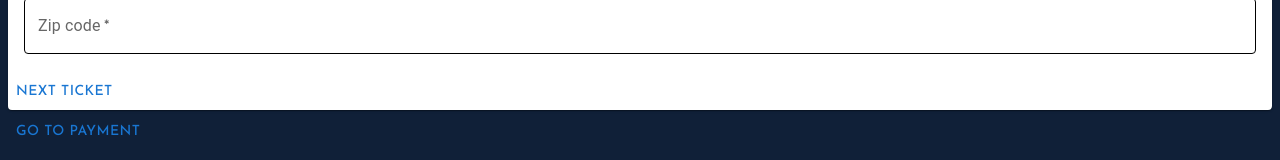
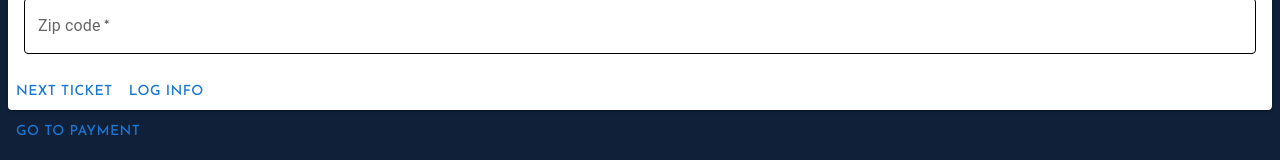
Before and after one commit to jona08n9/booking_flow, a Next.js app: page /contact_information in a window 1280 px wide. Shown: the part 327-487 px from the top of the page. Built offline with nearby package versions, Linux system fonts and the light colour scheme; a web font is replaced by a local one.

Commit message:
contact information is stored in bookingInformation

```diff
--- a/src/pages/contact_information.js
+++ b/src/pages/contact_information.js
@@ -124,14 +124,13 @@ const NumericFormatCustom = React.forwardRef(function NumericFormatCustom(props,
 });
 
 function Contact(props) {
-  const [bookingDetails, setBookingDetails] = useContext(BookingInformation)
+  const [bookingDetails, setBookingDetails] = useContext(BookingInformation);
   const [currentAccordionIndex, setCurrentAccordionIndex] = useState(0);
-  const [formArray, setFormArray ]= useState([]);
-
+  const [formArray, setFormArray] = useState([]);
 
   const handleNextTicket = () => {
     setCurrentAccordionIndex(currentAccordionIndex + 1);
-    console.log(formArray)
+    console.log(formArray);
   };
 
   const handleSubmit = (event) => {
@@ -149,25 +148,31 @@ function Contact(props) {
     handleNextTicket();
     console.log("Form Data:", JSON.stringify(formData));
     console.log(formData); // Log the stringified form data
-console.log(formArray.length)
+    console.log(formArray.length);
     // event.target.reset()
-  }
+  };
 
   useEffect(() => {
     console.log(formArray);
   }, [formArray]);
 
+  function updateBookingDetails() {
+    setBookingDetails((prev) => ({
+      ...prev,
+      contactInformation: {
+        formArray,
+      },
+    }));
+  }
+
   return (
     <>
-
       {[...Array(bookingDetails.ticketAmount)].map((_, index) => (
-          <ContactForm numOfTickets={index + 1} key={index} fromIndex={index} isExpanded={index === currentAccordionIndex} onNextTicket={handleNextTicket} handleSubmit={handleSubmit} onClickAccordion={() => setCurrentAccordionIndex(index)} onSubmit={(formData, formIndex) => handleSubmit(formData, formIndex)} />
+        <ContactForm bookingDetails={bookingDetails} updateBookingDetails={updateBookingDetails} numOfTickets={index + 1} key={index} fromIndex={index} isExpanded={index === currentAccordionIndex} onNextTicket={handleNextTicket} handleSubmit={handleSubmit} onClickAccordion={() => setCurrentAccordionIndex(index)} />
       ))}
-        <Button  type="submit"
-           className=" rounded-none border-2 border-solid place-self-center border-color-yellow h-10 mb-10 px-6 text-color-yellow hover:bg-color-yellow hover:text-color-black font-sans font-semibold gap-5 ">
+      <Button onClick={updateBookingDetails} className=" mb-10 h-10 gap-5 place-self-center rounded-none border-2 border-solid border-color-yellow px-6 font-sans font-semibold text-color-yellow hover:bg-color-yellow hover:text-color-black ">
         <span className="pt-1">Go to payment</span>
       </Button>
-
     </>
   );
 }
@@ -184,8 +189,6 @@ function ContactForm(props) {
       [event.target.name]: event.target.value,
     });
   };
-
-
 
   const handleChangeZip = (event) => {
     const limit = 4;
@@ -204,17 +207,19 @@ function ContactForm(props) {
           <Typography className="text-color-black">Ticket #{props.numOfTickets} </Typography>
         </AccordionSummary>
         <AccordionDetails>
-        <ValidationTextField fullWidth type="text" label="First name" required variant="outlined" defaultValue="" id="validation-outlined-input" name="firstName"/>
-        <ValidationTextField fullWidth className="mt-4" type="text" label="Last name" required variant="outlined" defaultValue="" id="validation-outlined-input" name="lastName"/>
-        <ValidationTextFieldPhone className="mt-4" onChange={handleChange}  id="formatted-text-mask-input" InputProps={{ inputComponent: TextMaskCustom }} fullWidth label="Phone number" required variant="outlined" value={values.phoneNumber} inputValue={inputValue} name="phoneNumber"/>
-        <ValidationTextField type="email" fullWidth className="mt-4" label="Email" required variant="outlined" defaultValue="" id="validation-outlined-input" name="email"/>
-        <ValidationTextField fullWidth className="mt-4" type="text" label="Street and house number" required variant="outlined" defaultValue="" id="validation-outlined-input" name="streetAdress"/>
-        <ValidationTextFieldZip type="number" fullWidth className="mt-4" label="Zip code" required variant="outlined" value={zipCode} defaultValue="" id="validation-outlined-input" onChange={handleChangeZip} inputValueZip={inputValueZip} name="zipCode"/>
+          <ValidationTextField fullWidth type="text" label="First name" required variant="outlined" defaultValue="" id="validation-outlined-input" name="firstName" />
+          <ValidationTextField fullWidth className="mt-4" type="text" label="Last name" required variant="outlined" defaultValue="" id="validation-outlined-input" name="lastName" />
+          <ValidationTextFieldPhone className="mt-4" onChange={handleChange} id="formatted-text-mask-input" InputProps={{ inputComponent: TextMaskCustom }} fullWidth label="Phone number" required variant="outlined" value={values.phoneNumber} inputValue={inputValue} name="phoneNumber" />
+          <ValidationTextField type="email" fullWidth className="mt-4" label="Email" required variant="outlined" defaultValue="" id="validation-outlined-input" name="email" />
+          <ValidationTextField fullWidth className="mt-4" type="text" label="Street and house number" required variant="outlined" defaultValue="" id="validation-outlined-input" name="streetAdress" />
+          <ValidationTextFieldZip type="number" fullWidth className="mt-4" label="Zip code" required variant="outlined" value={zipCode} defaultValue="" id="validation-outlined-input" onChange={handleChangeZip} inputValueZip={inputValueZip} name="zipCode" />
         </AccordionDetails>
 
-
-      <Button type="submit"   className=" rounded-none border-2 border-solid place-self-center border-color-black h-10 mb-10 px-6 text-color-black hover:bg-color-black hover:text-color-yellow font-sans font-semibold gap-5 " >
+        <Button type="submit" onClick={() => props.updateBookingDetails} className=" mb-10 h-10 gap-5 place-self-center rounded-none border-2 border-solid border-color-black px-6 font-sans font-semibold text-color-black hover:bg-color-black hover:text-color-yellow ">
           <span className="pt-1">Next ticket</span>
+        </Button>
+        <Button onClick={() => console.log(props.bookingDetails)} className=" mb-10 h-10 gap-5 place-self-center rounded-none border-2 border-solid border-color-black px-6 font-sans font-semibold text-color-black hover:bg-color-black hover:text-color-yellow ">
+          <span className="pt-1">log info</span>
         </Button>
       </Accordion>
     </form>
```
Lines whose indentation alone changed are shown as unchanged.
